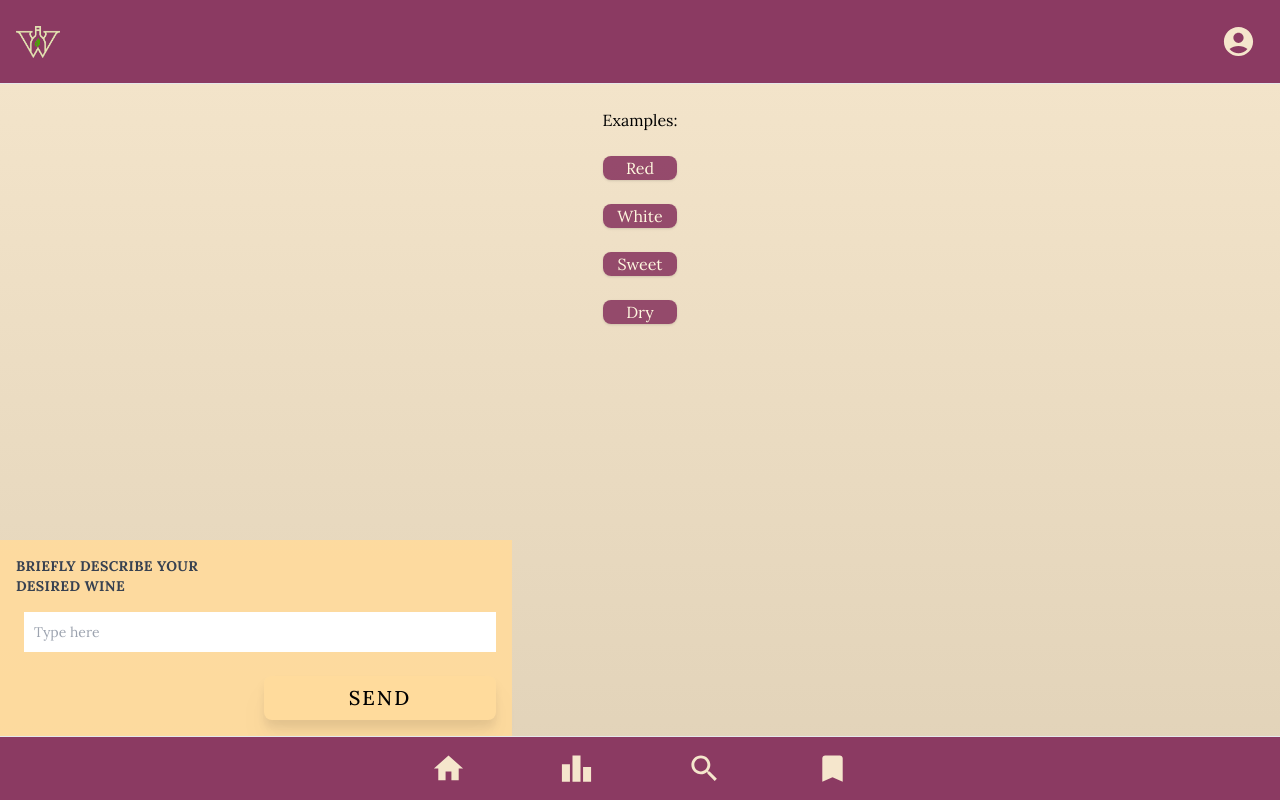
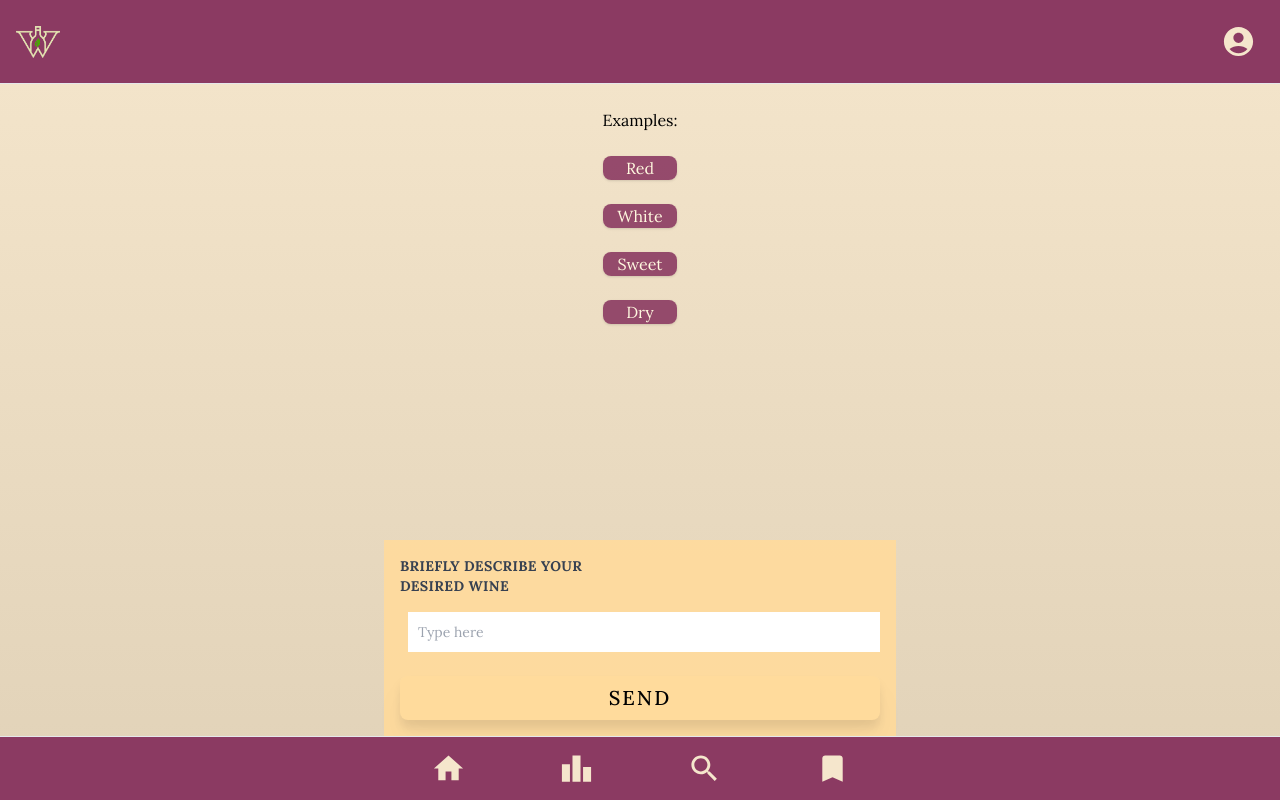
Before and after one commit to erictatchell/WineWhisperer, a Next.js app: page /main/home in a window 1280 px wide. Built offline with nearby package versions, Linux system fonts and the light colour scheme.

Commit message:
Fixed the search bar to the bottom middle

```diff
--- a/pages/main/home.tsx
+++ b/pages/main/home.tsx
@@ -111,7 +111,7 @@ export default function Home() {
         )}
         {!loading ?
         wines.map((wine: Wine, index: number) => (
-          <div key={index} className="grid w-xxs ml-6 mr-6 mb-6 border-brendan rounded-lg shadow bg-brendan/90 dark:bg-brendan/90 dark:border-gray-700 sm:max-w-full">
+          <div key={index} className="grid w-xxs ml-6 mr-6 mb-6 border-brendan rounded-lg shadow bg-brendan/90 dark:bg-brendan/90 dark:border-gray-700">
             <Link href='#' onClick={() => handleWineClick(wine)} className="ml-3 mr-3 mt-3 mb-3">
               <h5 className="mb-2 text-xl font-bold tracking-tight text-dijon dark:text-dijon sm:text-lg">{wine.title}</h5>
               <h5 className="mb-2 text-sm uppercase tracking-widest font-semibold tracking-tight text-lightdijon dark:text-lightdijon sm:text-xs">{wine.variety}</h5>
@@ -123,7 +123,8 @@ export default function Home() {
         ))
         : <ThinkingDots></ThinkingDots>}
       </div>
-      <div className="fixed bottom-0 left-0 z-50 w-full max-w-lg mx-auto p-4 mb-16 bg-dijon/90">
+      <div className="fixed bottom-0 left-0 z-50 w-full">
+        <div className="max-w-lg mx-auto p-4 mb-16 bg-dijon/90">
           <form onSubmit={handleSubmit} className="grid grid-cols-1 md:grid-cols-2 gap-4">
             <label className="block uppercase tracking-wide text-gray-700 text-sm font-bold" htmlFor="wine-description">
               Briefly describe your desired wine
@@ -131,11 +132,13 @@ export default function Home() {
             <div className="md:col-span-2 flex flex-col md:flex-row items-start md:items-center">
               <input required value={description} onChange={handleDescriptionChange} className="text-sm block w-full p-2.5 dark:bg-white dark:text-black hover:bg-gray-100 focus:bg-gray-200 focus:outline-none mt-2 md:mt-0 md:ml-2" id="wine-description" type="text" placeholder='Type here' />
             </div>
-          <button type="submit" className="md:col-start-2 md:col-end-3 uppercase tracking-widest grid justify-center text-center inline-flex items-center drop-shadow-xl text-xl text-black bg-dijon hover:bg-[#F8DE7F] focus:ring-4 focus:outline-none focus:ring-[#F8DE7F]/50 font-medium rounded-lg mt-2 py-2  text-center inline-flex items-center dark:focus:ring-[#3b5998]/55">
+            <button type="submit" className="md:col-start-1 md:col-end-3 uppercase tracking-widest grid justify-center text-center inline-flex items-center drop-shadow-xl text-xl text-black bg-dijon hover:bg-[#F8DE7F] focus:ring-4 focus:outline-none focus:ring-[#F8DE7F]/50 font-medium rounded-lg mt-2 py-2  text-center inline-flex items-center dark:focus:ring-[#3b5998]/55">
               Send
             </button>
           </form>
         </div>
+      </div>
+
 
 
 
--- a/styles/globals.css
+++ b/styles/globals.css
@@ -26,3 +26,24 @@ body {
     )
     rgb(var(--background-start-rgb));
 }
+
+html,
+body {
+  height: 100%;
+}
+
+#root {
+  position: relative;
+  min-height: 100%;
+}
+
+.max-w-lg {
+  margin-left: auto;
+  margin-right: auto;
+}
+
+.fixed.bottom-0 {
+  position: fixed;
+  left: 0;
+  bottom: 0;
+}
```
Lines whose indentation alone changed are shown as unchanged.
